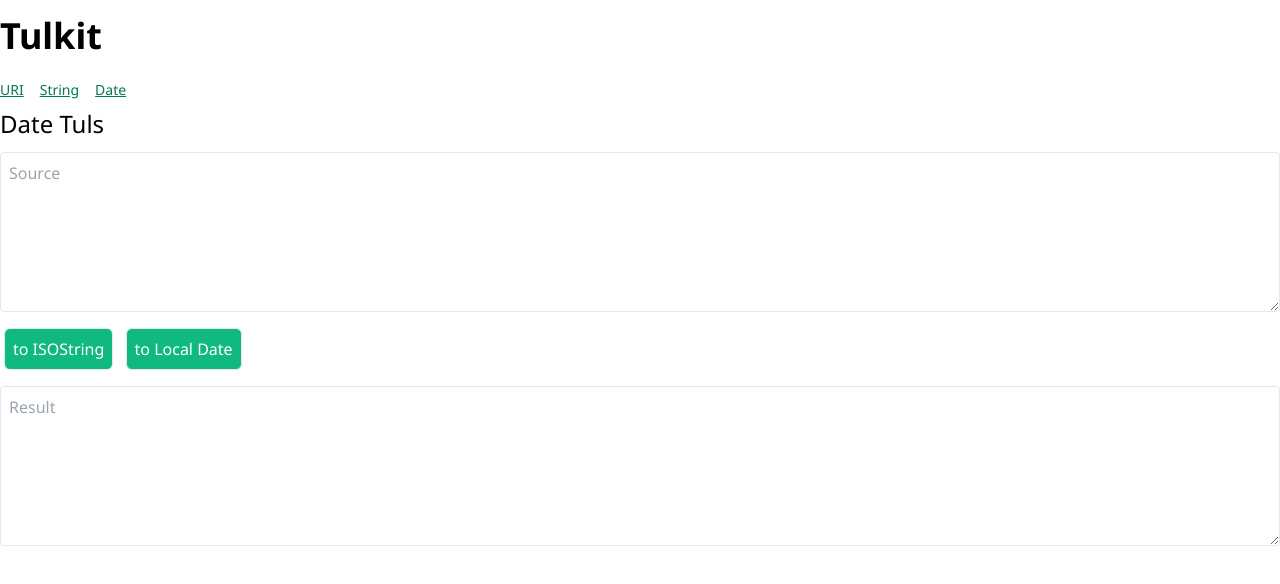
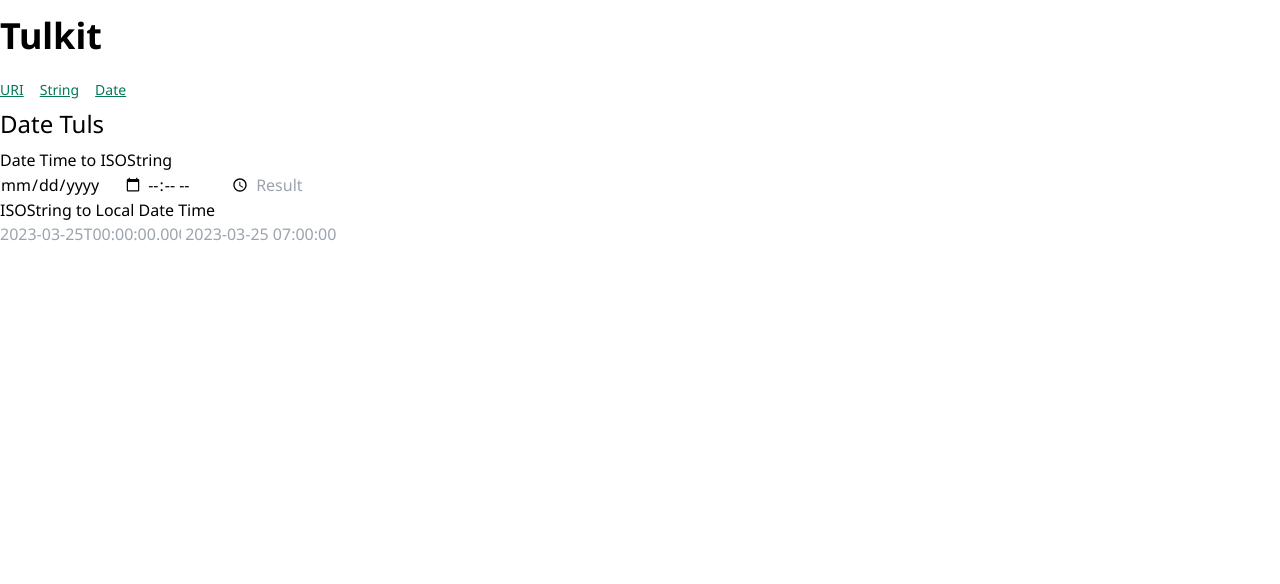
Before and after one commit to hasssan/tulkit, a SvelteKit app: page /date in a window 1280 px wide. Shown: the top 584 px of the page. Built offline with nearby package versions, Linux system fonts and the light colour scheme.

Commit message:
feat: add date ISOString to Local Date Time
using dayjs

```diff
--- a/package.json
+++ b/package.json
@@ -34,5 +34,8 @@
 		"vite": "^4.2.0",
 		"vitest": "^0.25.3"
 	},
-	"type": "module"
+	"type": "module",
+	"dependencies": {
+		"dayjs": "^1.11.7"
+	}
 }
--- a/src/routes/date/+page.svelte
+++ b/src/routes/date/+page.svelte
@@ -1,13 +1,19 @@
+<script lang="ts">
+	import dayjs from 'dayjs';
+
+	let sourceISO = '';
+	let resultISO = '';
+
+	$: resultISO = sourceISO ? dayjs(sourceISO).format('YY-MM-DD HH:mm:ss') : '';
+</script>
+
 <div class="">
 	<h2 class="text-2xl mb-2">Date Tuls</h2>
-	<textarea
-		class="my-3 p-2 w-full h-40 block resize-y shadow-slate-900 border border-slate-200 rounded"
-		placeholder="Source"
-	/>
-	<button class="m-1 p-2 border rounded-md bg-emerald-500 text-white">to ISOString</button>
-	<button class="m-1 p-2 border rounded-md bg-emerald-500 text-white">to Local Date</button>
-	<textarea
-		class="my-3 p-2 w-full h-40 block resize-y shadow-slate-900 border border-slate-200 rounded"
-		placeholder="Result"
-	/>
+	<h3>Date Time to ISOString</h3>
+	<input type="date" />
+	<input type="time" />
+	<input type="text" placeholder="Result" />
+	<h3>ISOString to Local Date Time</h3>
+	<input type="text" placeholder="2023-03-25T00:00:00.000Z" bind:value={sourceISO} />
+	<input type="text" placeholder="2023-03-25 07:00:00" bind:value={resultISO} />
 </div>
```
Also changed, not shown: 1 other file (tests, documents, lock files or other folders).
